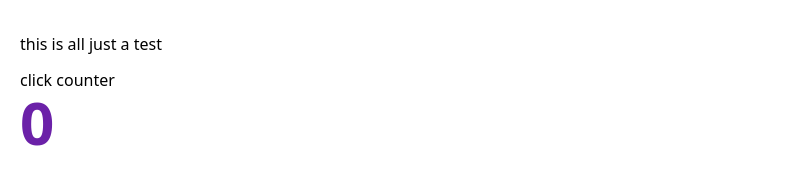
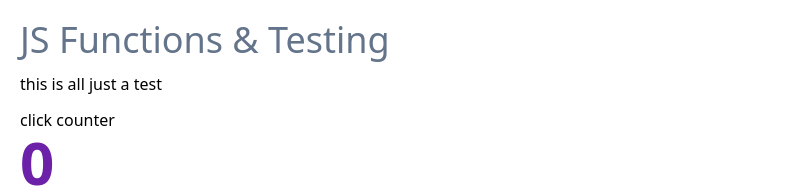
Before and after one commit to IAmCainey/function-react-test, a React (Create React App) app: page / in a window 1280 px wide. Shown: the top 188 px of the page, without its empty margins (0-797 px from the left). Built offline with nearby package versions, Linux system fonts and the light colour scheme.

Commit message:
added title

```diff
--- a/src/App.js
+++ b/src/App.js
@@ -22,7 +22,7 @@ function App() {
 
   return (
     <div className="App">
-      <h1 id="title"></h1>
+      <h1 id="title">{title}</h1>
       <p>this is all just a test</p>
       <h2>click counter</h2>
       <h1 className="sum">{count}</h1>
```
